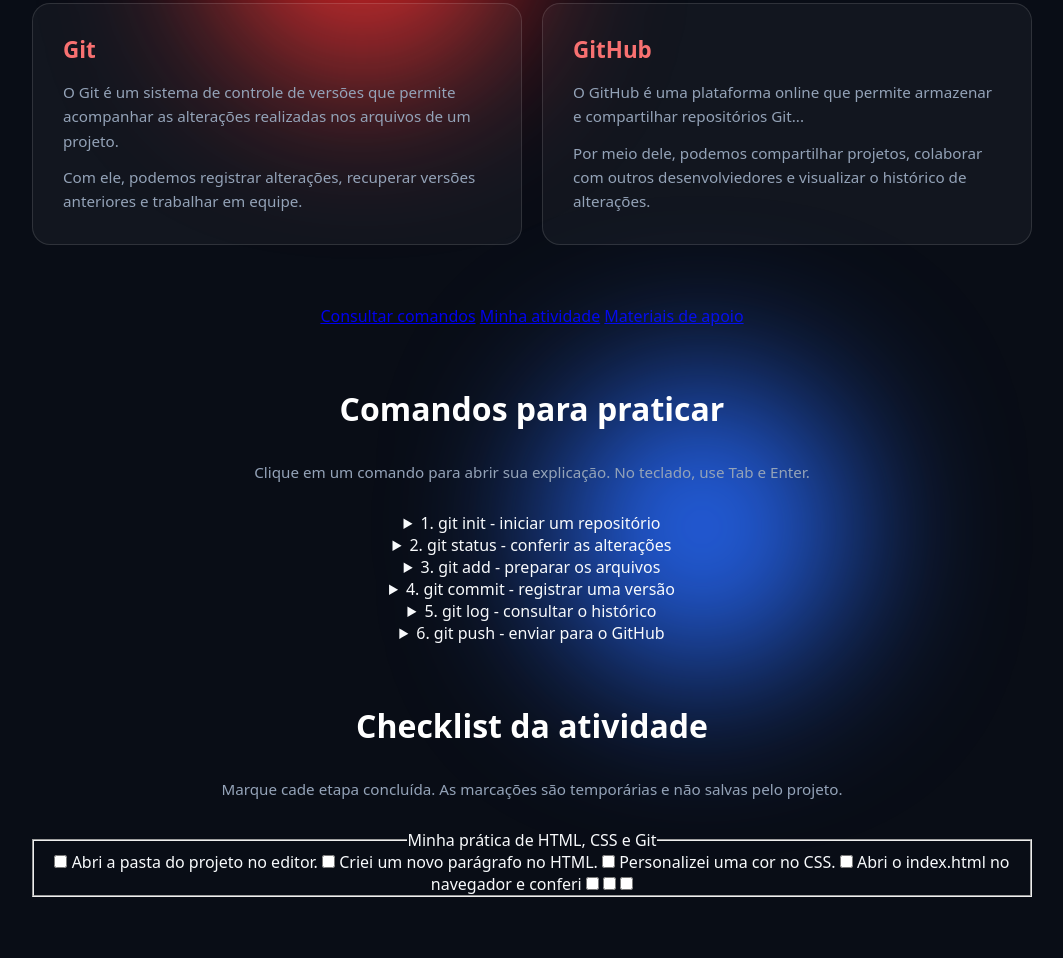
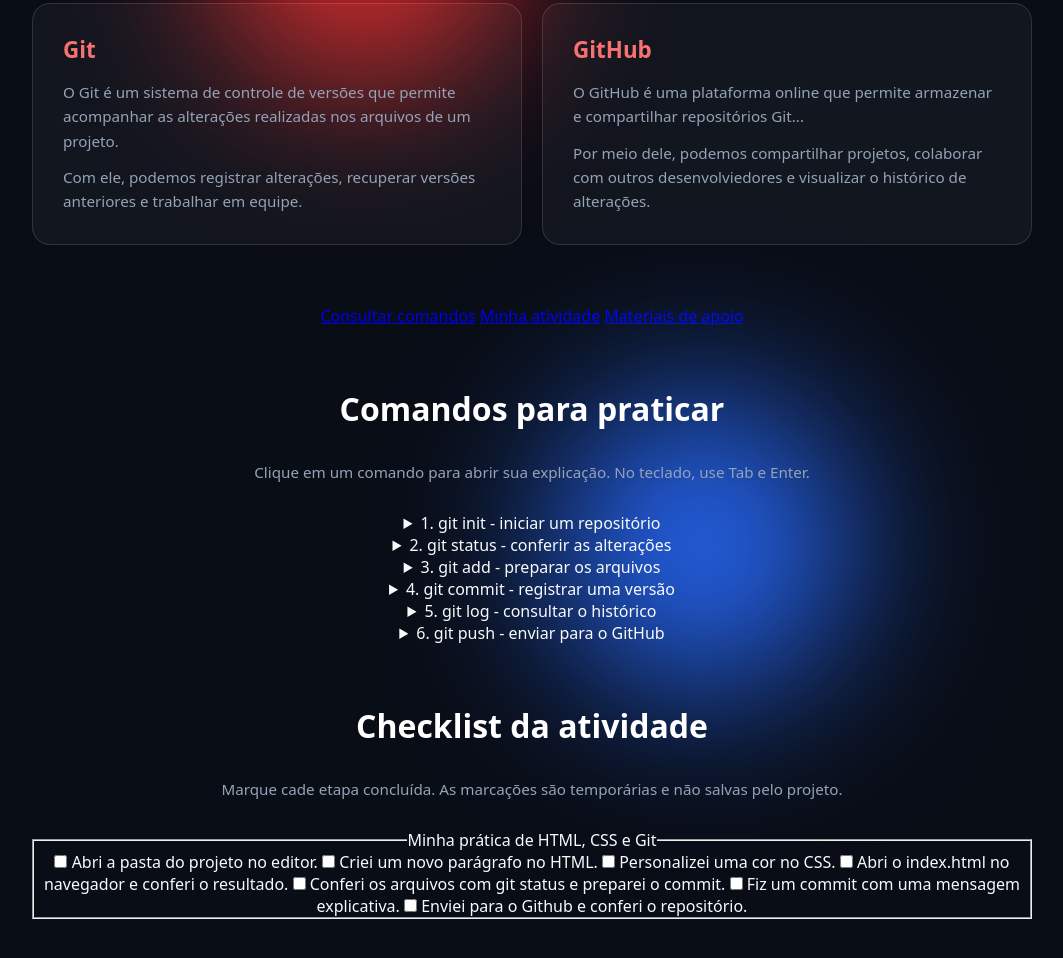
Before and after one commit to gabrielsilvarodrigues002-droid/Gabriel_PA2, a plain HTML site: page index.html in a window 1280 px wide. Shown: the part 522-1480 px from the top of the page, without its empty margins (108-1171 px from the left). Drawn offline with Linux system fonts and the light colour scheme.

Commit message:
adicionei mais label input texto no index.html

```diff
--- a/index.html
+++ b/index.html
@@ -130,10 +130,10 @@
             <label><input type="checkbox"> <span>Abri a pasta do projeto no editor.</span></label>
             <label><input type="checkbox"> <span>Criei um novo parágrafo no HTML.</span></label>
             <label><input type="checkbox"> <span>Personalizei uma cor no CSS.</span></label>
-            <label><input type="checkbox"> <span>Abri o index.html no navegador e conferi </span></label>
-            <label><input type="checkbox"> <span></span></label>
-            <label><input type="checkbox"> <span></span></label>
-            <label><input type="checkbox"> <span></span></label>
+            <label><input type="checkbox"> <span>Abri o index.html no navegador e conferi o resultado. </span></label>
+            <label><input type="checkbox"> <span>Conferi os arquivos com git status e preparei o commit.</span></label>
+            <label><input type="checkbox"> <span>Fiz um commit com uma mensagem explicativa.</span></label>
+            <label><input type="checkbox"> <span>Enviei para o Github e conferi o repositório.</span></label>
         </fieldset>
     </section>
 </body>
```
